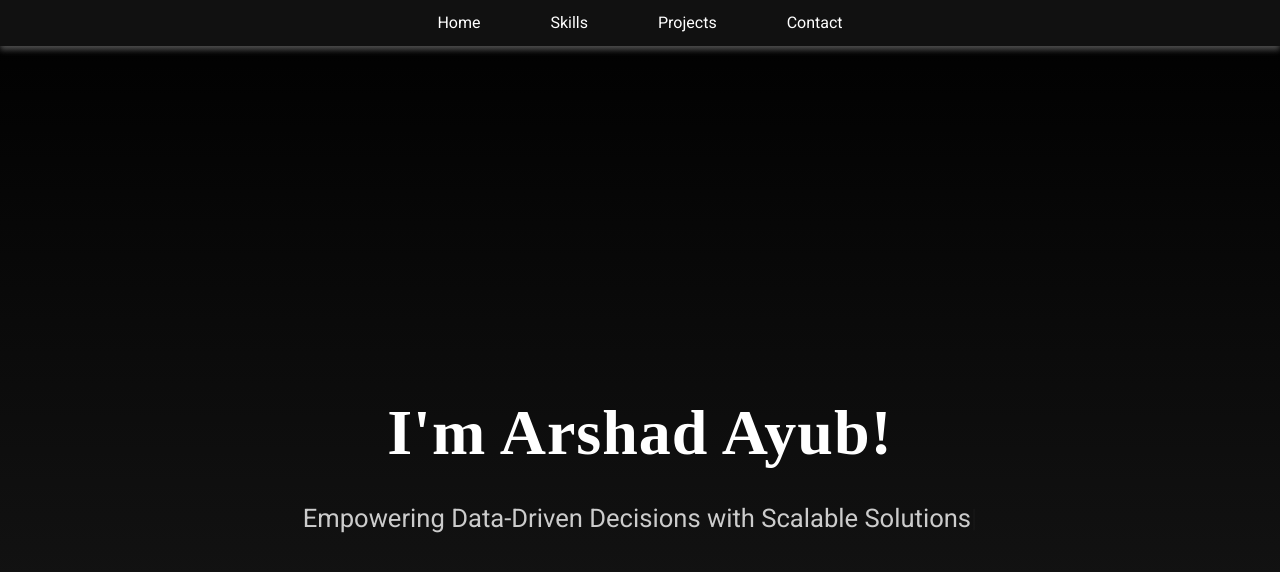
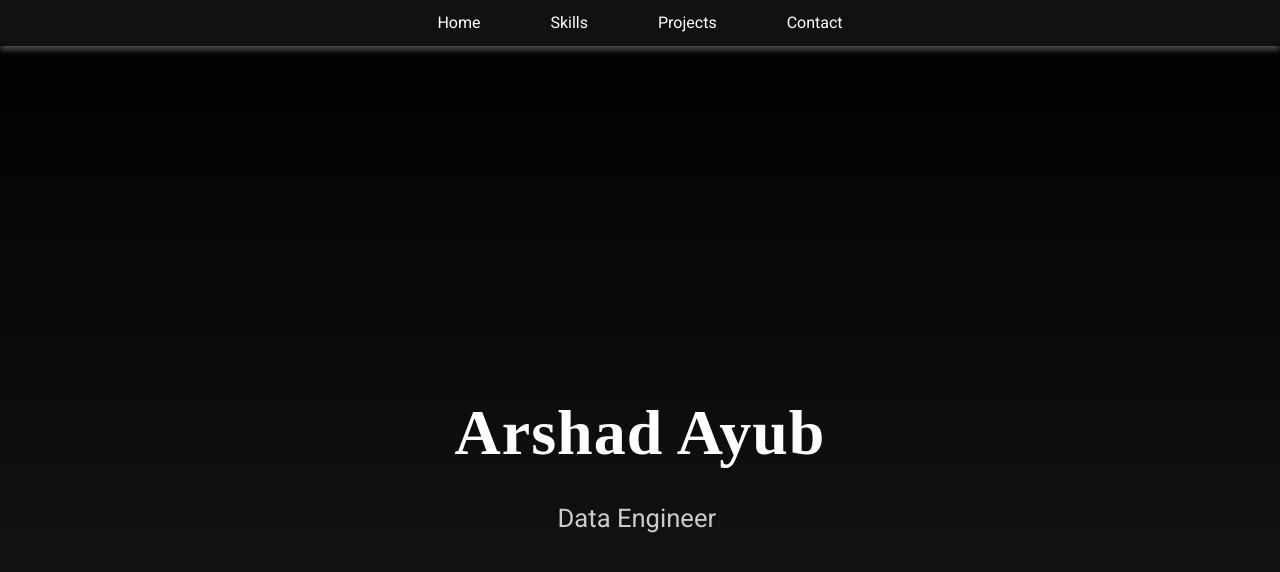
Before and after one commit to arshadsm/arshadsm.github.io, a Jekyll site: the page built from index.md, in a window 1280 px wide and 900 px high. Shown: the top 572 px of the window. Built offline with Jekyll 4.4.1, drawn with Linux system fonts in a browser that asks for light colours.

Commit message:
Update default.html

```diff
--- a/_layouts/default.html
+++ b/_layouts/default.html
@@ -22,8 +22,8 @@
   </nav>
 
   <header id="home">
-    <h1>I'm Arshad Ayub!</h1>
-    <p id="typewriter">Empowering Data-Driven Decisions with Scalable Solutions</p>
+    <h1>Arshad Ayub</h1>
+    <p id="typewriter">Data Engineer</p>
   </header>
 
   <section id="skills" class="skills">
```
